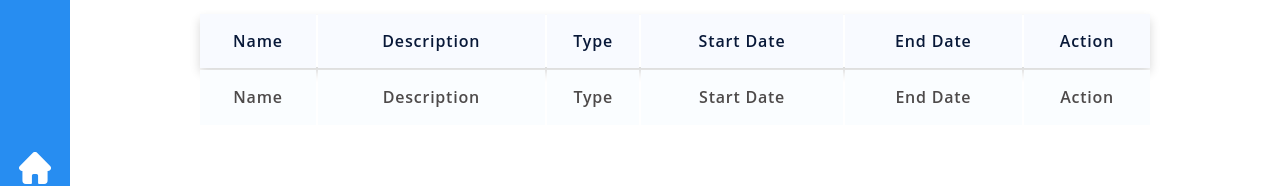
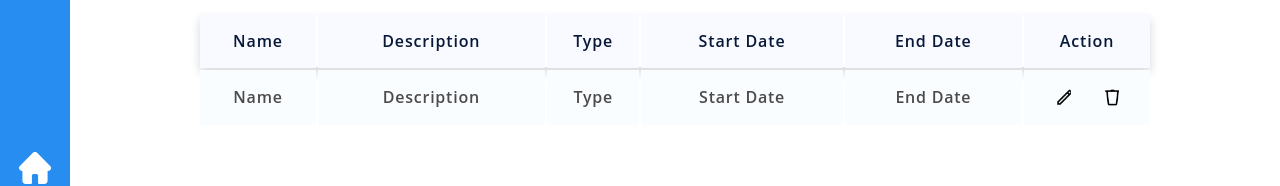
Before and after one commit to shubham34rathod/Project_Survey, a React (Create React App) app in the folder FrontEnd/: page / in a window 1280 px wide. Shown: the part 148-334 px from the top of the page. Built offline with nearby package versions, Linux system fonts and the light colour scheme.

Commit message:
Added edit and delete icon

```diff
--- /dev/null
+++ b/FrontEnd/src/Pages/Survey.js
@@ -0,0 +1,21 @@
+import React from 'react';
+import '../styles/survey.css'
+export default function Survey() {
+
+    return <>
+        <tr>
+            <td>Name</td>
+            <td>Description</td>
+            <td>Type</td>
+            <td>Start Date</td>
+            <td>End Date</td>
+            <td>
+                <div className='action'>
+                    <div id='edit'></div>
+                    <div id='delete'></div>
+                </div>
+            </td>
+        </tr>
+
+    </>
+}
--- a/FrontEnd/src/Pages/SurveyList.js
+++ b/FrontEnd/src/Pages/SurveyList.js
@@ -1,6 +1,7 @@
 import React from 'react'
 import Sidebar from './Sidebar'
 import '../styles/surveylist.css'
+import Survey from './Survey'
 
 export default function SurveyList() {
 
@@ -34,14 +35,15 @@ export default function SurveyList() {
                             <th>Action</th>
                         </thead>
                         <tbody>
-                            <tr>
+                            {/* <tr>
                             <td>Name</td>
                             <td>Description</td>
                             <td>Type</td>
                             <td>Start Date</td>
                             <td>End Date</td>
                             <td>Action</td>
-                            </tr>
+                            </tr> */}
+                            <Survey/>
                         </tbody>
                     </table>
                 </div>
--- /dev/null
+++ b/FrontEnd/src/styles/survey.css
@@ -0,0 +1,24 @@
+tr{
+    margin-bottom: .5rem;
+    background: #FAFDFF 0% 0% no-repeat padding-box;
+}
+
+.action{
+    display: flex;
+    justify-content: space-evenly;
+}
+
+#edit, #delete{
+    width: 1rem;
+    height: 1.2rem;
+}
+
+#edit{
+    background: transparent url('../../public/images/edit.png') 1.5% 1.5% no-repeat padding-box;
+    background-size: cover;
+}
+
+#delete{
+    background: transparent url('../../public/images/delete.png') 1.5% 1.5% no-repeat padding-box;
+    background-size: cover;
+}
```
Also changed, not shown: FrontEnd/public/images/delete.png (added), FrontEnd/public/images/edit.png (added).
